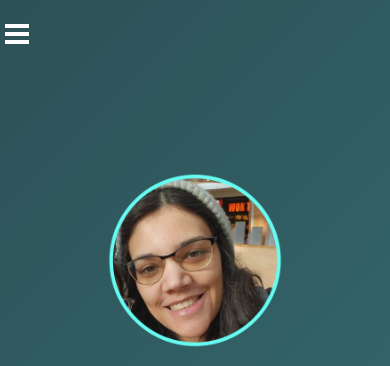
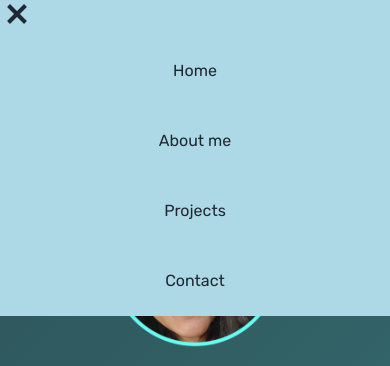
Before and after one commit to cfcmeireles/Portfolio-Carina, a Nuxt app: page / in a window 390 px wide. Both pictures are taken after a click on the element 195 px from the left and 32 px from the top of the page. Shown: the top 366 px of the page. Built offline with nearby package versions, Linux system fonts and the light colour scheme.

Commit message:
remove top-menu from HamburgerMenu component

```diff
--- a/components/HamburgerMenu.vue
+++ b/components/HamburgerMenu.vue
@@ -1,13 +1,9 @@
 <template>
   <div
-    class="top-menu block w-full h-16 m-0 absolute top-0 left-0 lg:hidden z-50"
+    class="hamburger-menu block w-full h-16 m-0 absolute top-0 left-0 lg:hidden z-50"
     :class="isActive ? 'active' : ''"
+    @click="toggleMenu"
     @click.stop
-  >
-    <nav
-      class="hamburger-menu block absolute top-5"
-      @click="toggleMenu"
-      :class="isActive ? 'active' : ''"
   >
     <span
       class="bar relative block w-6 h-1 my-1 mx-0 bg-white transition-all duration-300 ease-in"
@@ -19,7 +15,7 @@
       class="bar relative block w-6 h-1 my-1 mx-0 bg-white transition-all duration-300 ease-in"
     ></span>
 
-      <ul class="nav-items hidden h-64 top-4 text-center font-rubik">
+    <ul class="nav-items hidden h-80 bottom-8 text-center font-rubik pt-10">
       <NuxtLink to="/" style="text-decoration: none"> <li>Home</li></NuxtLink>
       <NuxtLink to="/aboutme" style="text-decoration: none"
         ><li>About me</li></NuxtLink
@@ -31,7 +27,6 @@
         ><li>Contact</li></NuxtLink
       >
     </ul>
-    </nav>
   </div>
 </template>
 
@@ -62,6 +57,9 @@ export default {
 </script>
 
 <style scoped>
+.bar {
+  z-index: 99;
+}
 .hamburger-menu {
   left: 5px;
 }
@@ -95,11 +93,6 @@ export default {
   height: 25%;
 }
 
-.top-menu.active {
-  background-color: lightblue;
-}
-
-.top-menu.active,
 .hamburger-menu.active {
   animation: fadeIn 0.5s ease-in-out;
 }
```
Lines whose indentation alone changed are shown as unchanged.
